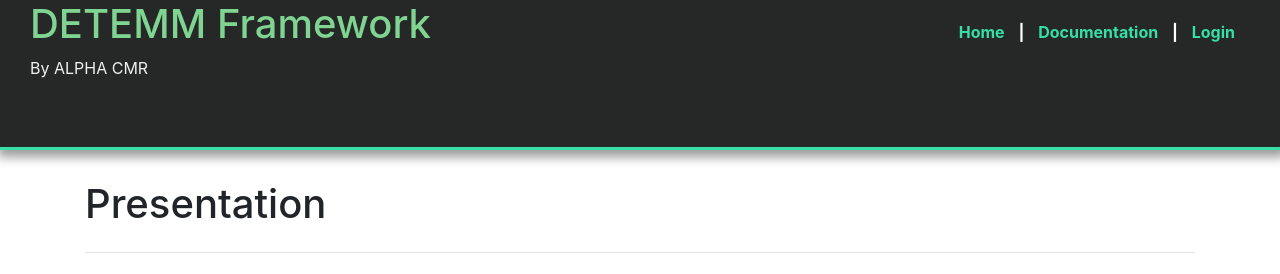
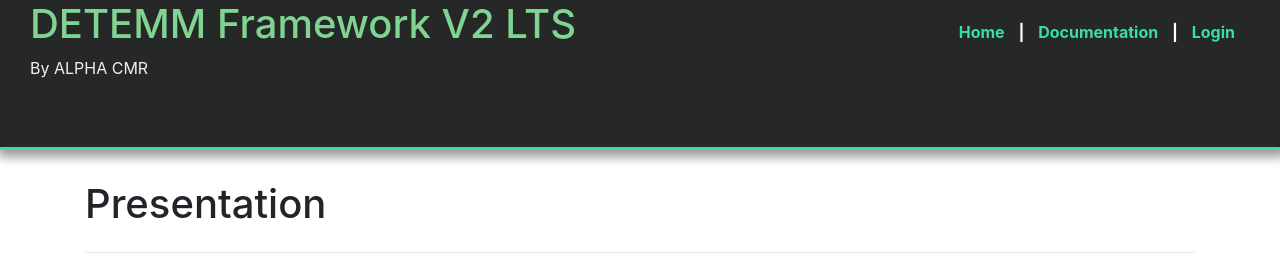
Before and after one commit to nonzer/test1, a plain HTML site: page index.html in a window 1280 px wide. Shown: the top 274 px of the page. Drawn offline with nearby package versions, Linux system fonts and the light colour scheme; a script that the page names is missing.

Commit message:
Modification du titre

```diff
--- a/index.html
+++ b/index.html
@@ -7,13 +7,11 @@
     <title>jq alpha</title>
     <link rel="stylesheet" href="css/bootstrap.css">
     <link rel="stylesheet" href="css/style.css">
-
-
 </head>
 <body>
     <header class="n_header">
         <div class="n_title">
-            <h1>DETEMM Framework</h1>
+            <h1>DETEMM Framework V2 LTS</h1>
             <!-- <hr class="" width="100px"> -->
             <p>By ALPHA CMR</p>
         </div>
```
